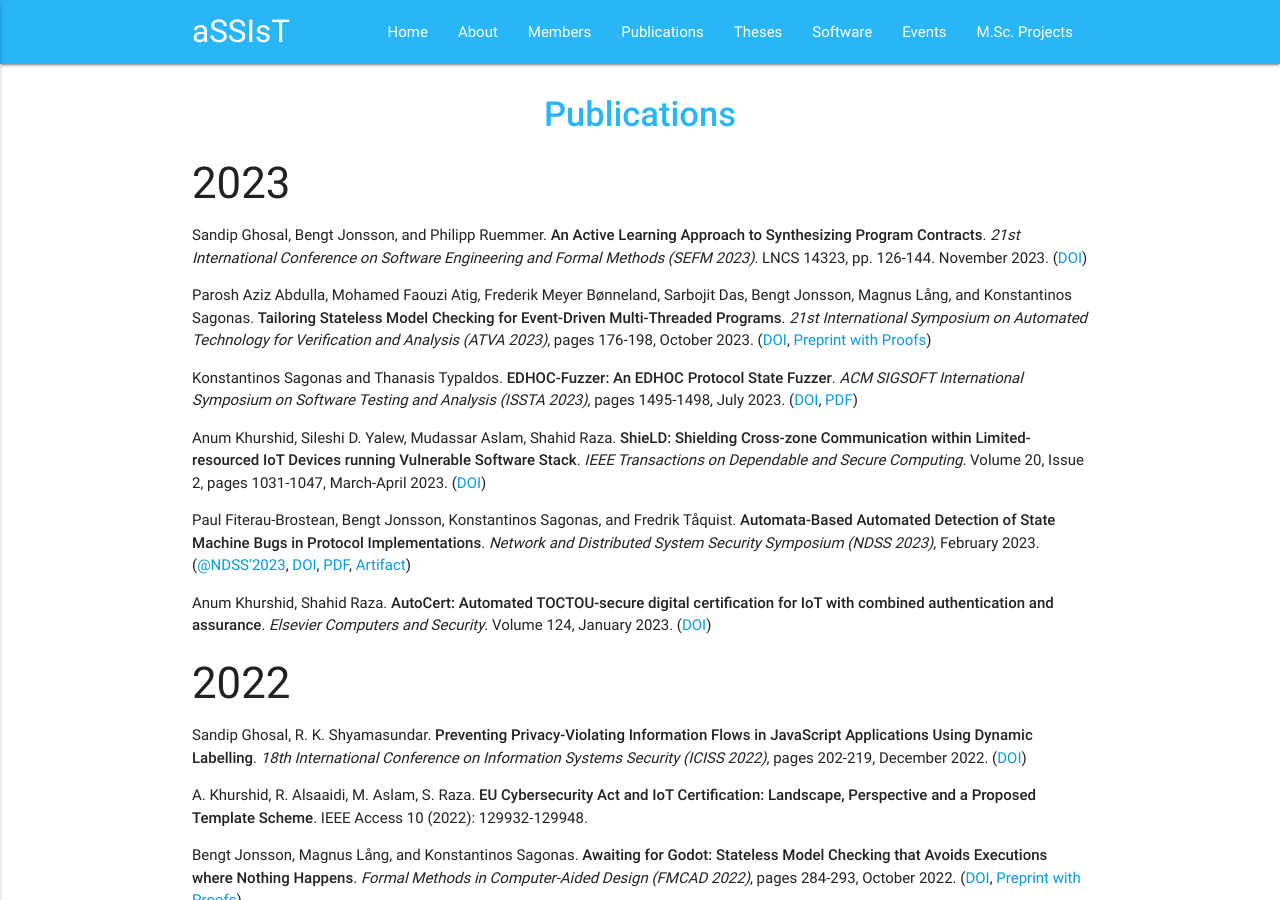
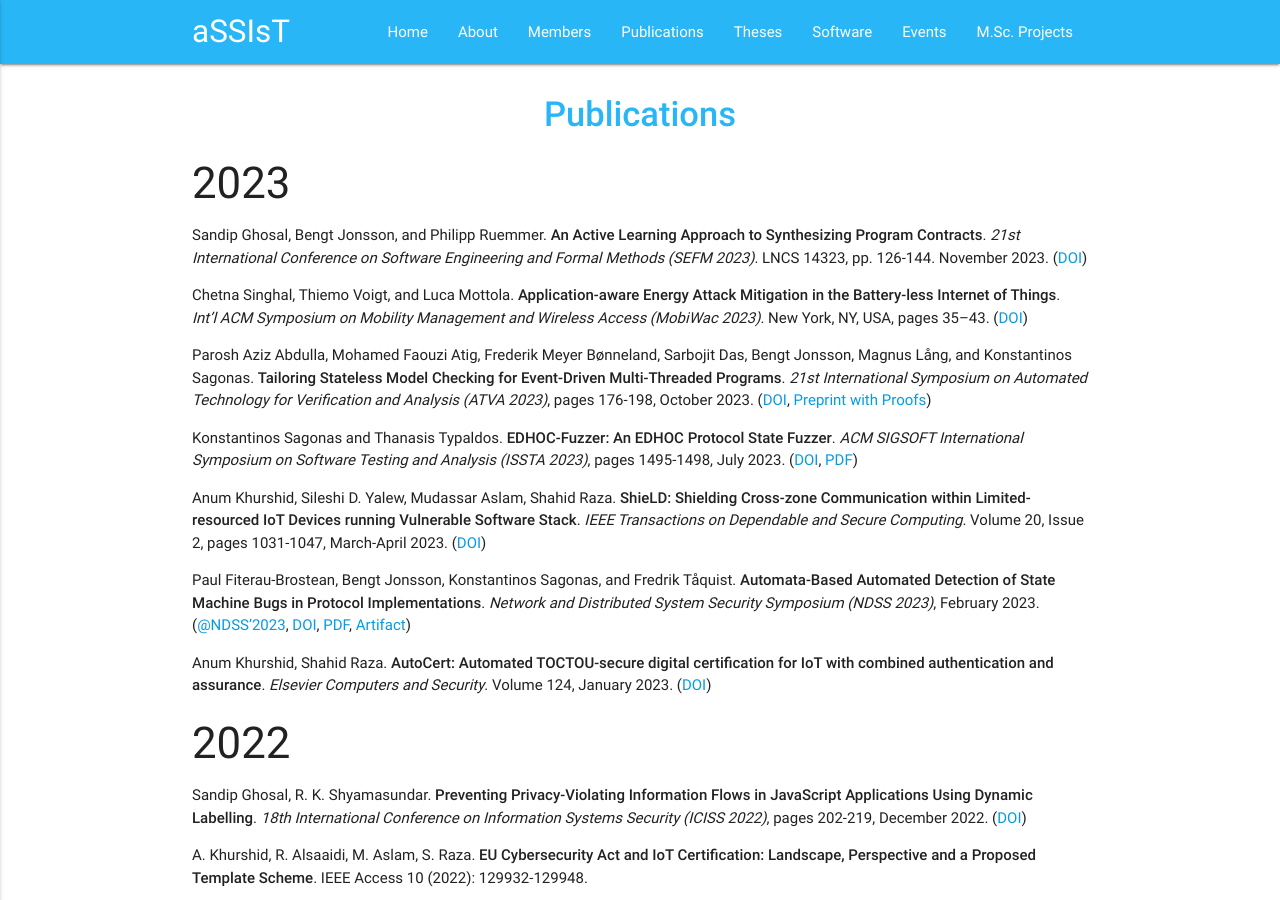
Before and after one commit to assist-project/assist-project.github.io, a Jekyll site: the page built from 03-publications.md, in a window 1280 px wide and 900 px high. Built offline with Jekyll 4.4.1, drawn with Linux system fonts in a browser that asks for light colours.

Commit message:
Update 03-publications.md

```diff
--- a/03-publications.md
+++ b/03-publications.md
@@ -7,6 +7,8 @@ permalink: /publications/
 ### 2023
 
 - Sandip Ghosal, Bengt Jonsson, and Philipp Ruemmer. **An Active Learning Approach to Synthesizing Program Contracts**. _21st International Conference on Software Engineering and Formal Methods (SEFM 2023)_. LNCS 14323, pp. 126-144. November 2023. ([DOI](https://doi.org/10.1007/978-3-031-47115-5_8))
+
+- Chetna Singhal, Thiemo Voigt, and Luca Mottola. **Application-aware Energy Attack Mitigation in the Battery-less Internet of Things**. _Int'l ACM Symposium on Mobility Management and Wireless Access (MobiWac 2023)_. New York, NY, USA, pages 35–43. ([DOI](https://doi.org/10.1145/3616390.3618281))
 
 - Parosh Aziz Abdulla, Mohamed Faouzi Atig, Frederik Meyer Bønneland, Sarbojit Das, Bengt Jonsson, Magnus Lång, and Konstantinos Sagonas. **Tailoring Stateless Model Checking for Event-Driven Multi-Threaded Programs**. _21st International Symposium on Automated Technology for Verification and Analysis (ATVA 2023)_, pages 176-198, October 2023. ([DOI](https://doi.org/10.1007/978-3-031-45332-8_9), [Preprint with Proofs](https://arxiv.org/abs/2307.15930))
 
```
